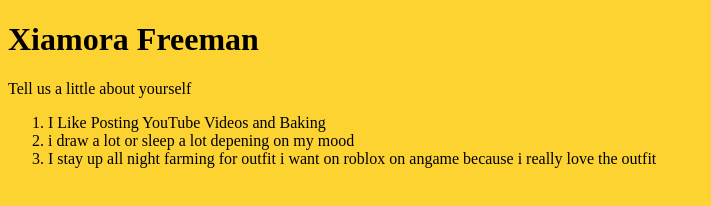
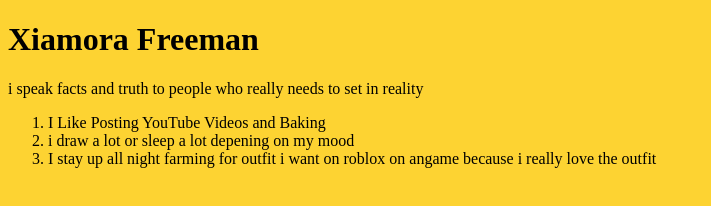
Before and after one commit to XiamoraFreeman/XiamoraFreeman.github.io, a plain HTML site: page index.html in a window 1280 px wide. Shown: the whole page, without its empty margins (0-711 px from the left). Drawn offline with Linux system fonts and the light colour scheme.

Commit message:
Update index.html

```diff
--- a/index.html
+++ b/index.html
@@ -5,7 +5,7 @@
 </head>
 <body>
 <h1>Xiamora Freeman</h1>
-  <p>Tell us a little about yourself</p>
+  <p>i speak facts and truth to people who really needs to set in reality</p>
   <ol>
     <li>I Like Posting YouTube Videos and Baking</li>
     <li>i draw a lot or sleep a lot depening on my mood</li>
```
